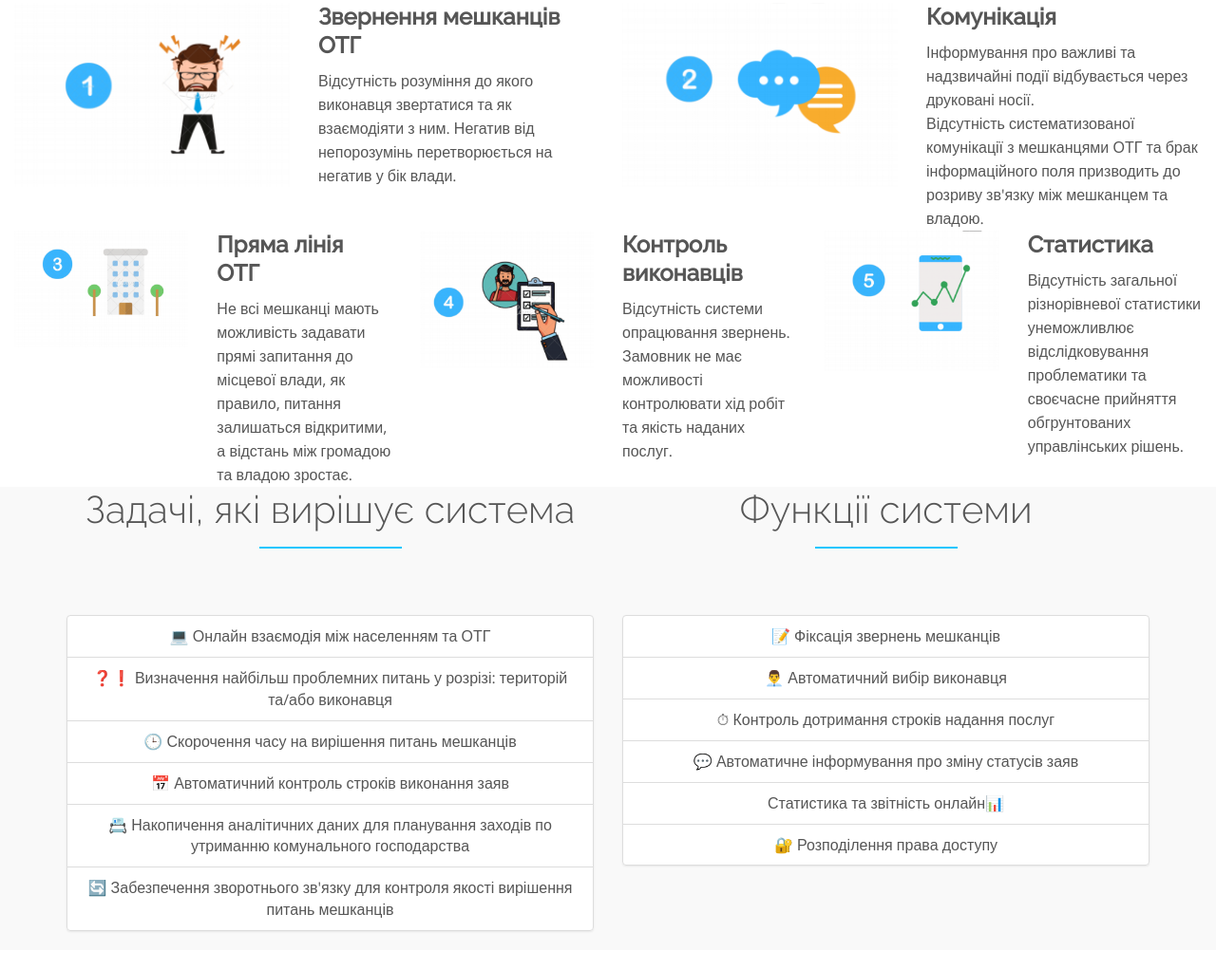
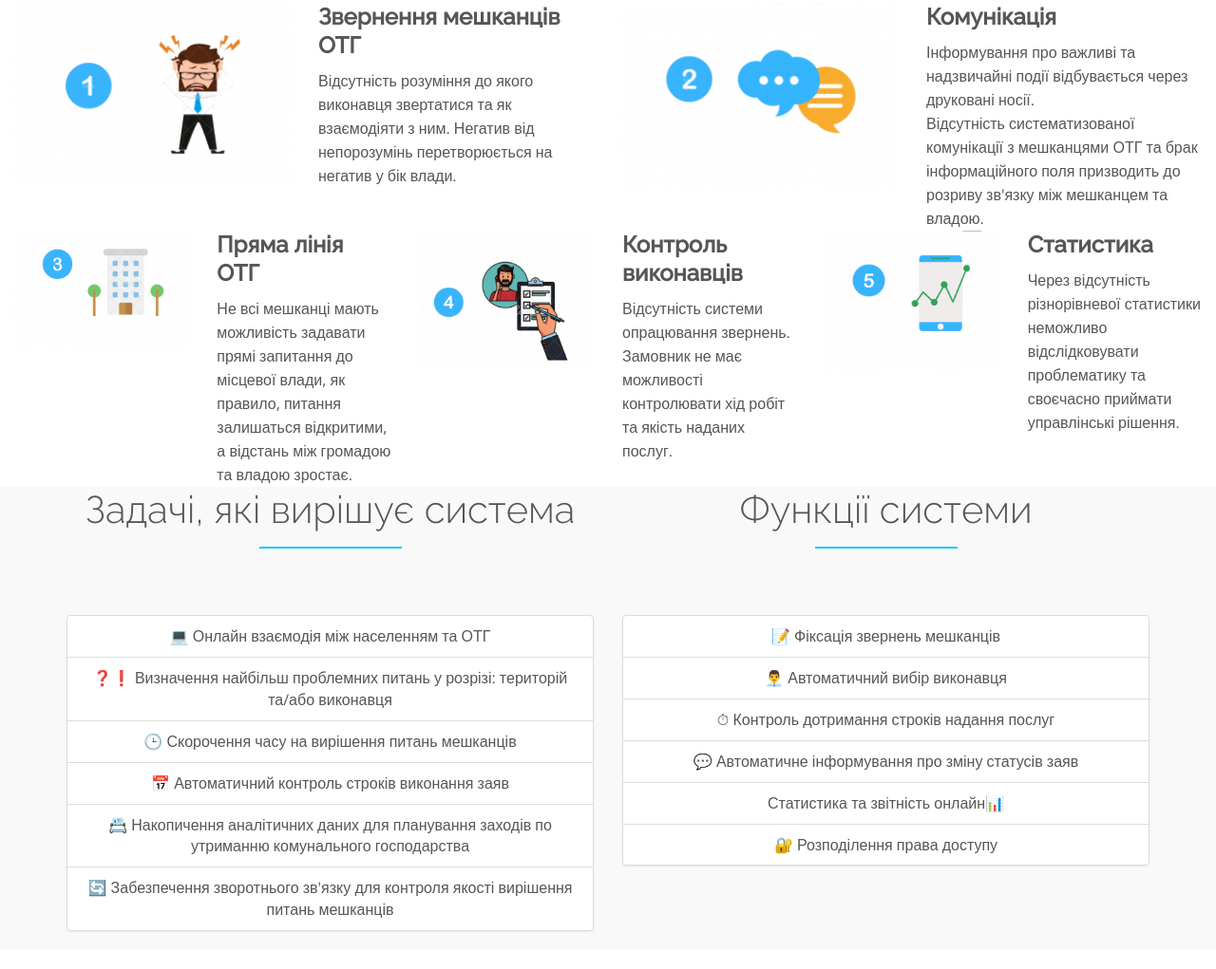
Before and after one commit to SuslaDmitry/kth4, a plain HTML site: page index.html in a window 1280 px wide. Shown: the part 788-1809 px from the top of the page at 95% size. Drawn offline with nearby package versions, Linux system fonts and the light colour scheme; a script that the page names is missing; files whose address does not match are found by name.

Commit message:
Update index.html

```diff
--- a/index.html
+++ b/index.html
@@ -262,8 +262,7 @@
             <div class="col-sm-2">
                 <h3>Статистика</h3>
                 <p>
-                    Відсутність загальної різнорівневої статистики унеможливлює відслідковування проблематики та
-                    своєчасне прийняття обгрунтованих управлінських рішень.
+                    Через відсутність різнорівневої статистики неможливо відслідковувати проблематику та своєчасно приймати управлінські рішення.
                 </p>
             </div>
 
```
